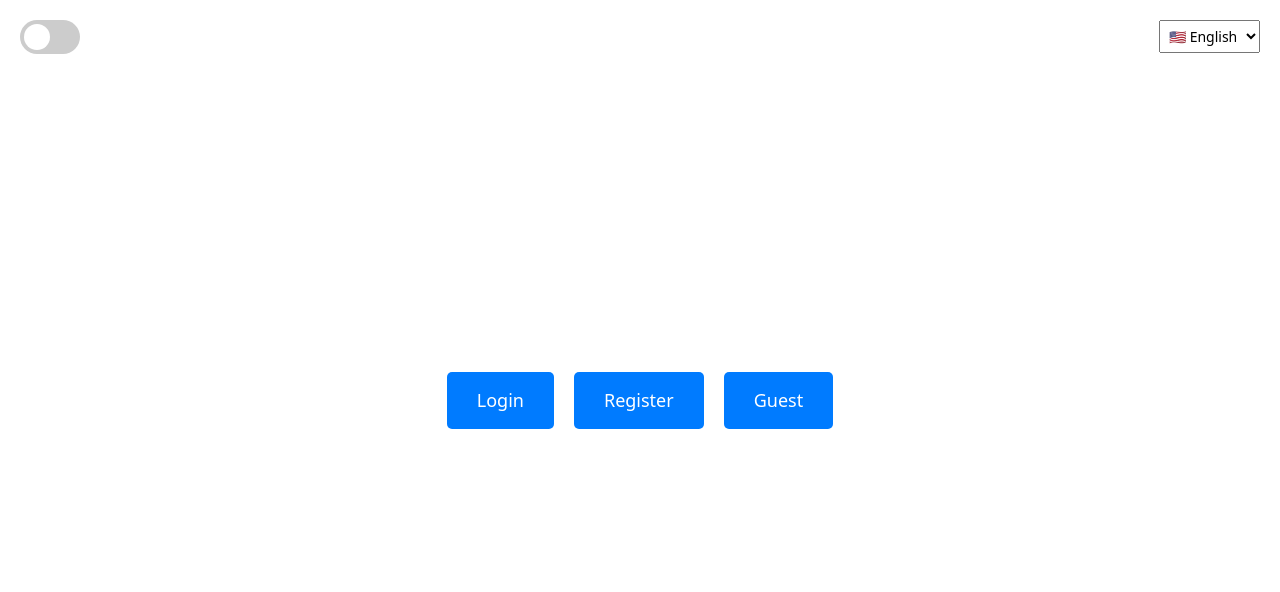
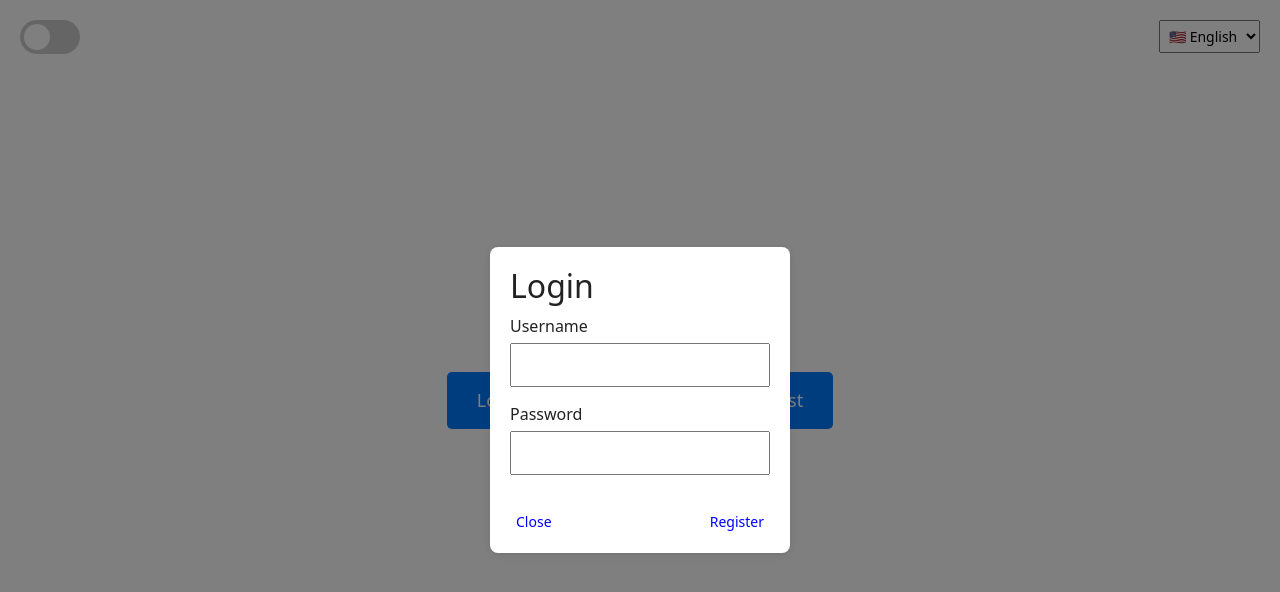
Before and after one commit to FalllenReborn/gamified_organizer, a React (Create React App) app in the folder frontend/: page / in a window 1280 px wide. Both pictures are taken after a click on the button "Login". Shown: the top 592 px of the page. Built offline with nearby package versions, Linux system fonts and the light colour scheme.

Commit message:
Login popup window added

```diff
--- a/frontend/src/App.js
+++ b/frontend/src/App.js
@@ -1,5 +1,5 @@
 import React from 'react';
-import Home from './components/home/Home';
+import Home from './components/home/home';
 import { ThemeProvider } from './ThemeContext';
 
 const App = () => {
--- a/frontend/src/ThemeContext.js
+++ b/frontend/src/ThemeContext.js
@@ -1,13 +1,18 @@
-import React, { createContext, useState } from 'react';
+import React, { createContext, useState, useEffect } from 'react';
+import { getSettings, saveSettings } from './utils/localStorageUtils';
 
 export const ThemeContext = createContext();
 
 export const ThemeProvider = ({ children }) => {
-  const [isDarkMode, setIsDarkMode] = useState(false);
-  const [selectedLanguage, setSelectedLanguage] = useState('english');
+  const [isDarkMode, setIsDarkMode] = useState(getSettings().isDarkMode);
+  const [selectedLanguage, setSelectedLanguage] = useState(getSettings().selectedLanguage);
+
+  useEffect(() => {
+    saveSettings({ isDarkMode, selectedLanguage });
+  }, [isDarkMode, selectedLanguage]);
 
   const toggleDarkMode = () => {
-    setIsDarkMode(prevMode => !prevMode);
+    setIsDarkMode((prevMode) => !prevMode);
   };
 
   const handleLanguageChange = (language) => {
--- a/frontend/src/components/home/Home.js
+++ b/frontend/src/components/home/Home.js
@@ -2,10 +2,12 @@ import React, { useState, useContext } from 'react';
 import './home.css';
 import Dashboard from '../dashboard/Dashboard';
 import { ThemeContext } from '../../ThemeContext';
+import LoginPopup from '../login/LoginPopup';
 
 const Home = () => {
   const { isDarkMode, toggleDarkMode, selectedLanguage, handleLanguageChange } = useContext(ThemeContext);
   const [isGuest, setIsGuest] = useState(false);
+  const [showLoginPopup, setShowLoginPopup] = useState(false);
 
   const handleGuestClick = () => {
     setIsGuest(true);
@@ -30,6 +32,14 @@ const Home = () => {
 
   const t = translations[selectedLanguage];
 
+  const handleLoginClick = () => {
+    setShowLoginPopup(true);
+  };
+
+  const handleClosePopup = () => {
+    setShowLoginPopup(false);
+  };
+
   if (isGuest) {
     return <Dashboard onReturnHome={handleReturnHome} />;
   }
@@ -49,10 +59,11 @@ const Home = () => {
         </select>
       </div>
       <div className="home-buttons">
-        <button className="home-button" onClick={() => {}}>{t.login}</button>
+        <button className="home-button" onClick={handleLoginClick}>{t.login}</button>
         <button className="home-button" onClick={() => {}}>{t.register}</button>
         <button className="home-button" onClick={handleGuestClick}>{t.guest}</button>
       </div>
+      <LoginPopup show={showLoginPopup} onClose={handleClosePopup} />
     </div>
   );
 };
--- /dev/null
+++ b/frontend/src/components/login/LoginPopup.js
@@ -0,0 +1,30 @@
+import React from 'react';
+import './loginPopup.css';
+
+const LoginPopup = ({ show, onClose }) => {
+  if (!show) return null;
+
+  return (
+    <div className="popup-overlay">
+      <div className="popup-content">
+        <h2>Login</h2>
+        <form className="login-form">
+          <div className="form-group">
+            <label htmlFor="username">Username</label>
+            <input type="text" id="username" name="username" required />
+          </div>
+          <div className="form-group">
+            <label htmlFor="password">Password</label>
+            <input type="password" id="password" name="password" required />
+          </div>
+          <div className="form-actions">
+            <button type="button" className="close-button" onClick={onClose}>Close</button>
+            <button type="button" className="register-button">Register</button>
+          </div>
+        </form>
+      </div>
+    </div>
+  );
+};
+
+export default LoginPopup;
--- /dev/null
+++ b/frontend/src/components/login/loginPopup.css
@@ -0,0 +1,61 @@
+.popup-overlay {
+    position: fixed;
+    top: 0;
+    left: 0;
+    width: 100%;
+    height: 100%;
+    background: rgba(0, 0, 0, 0.5);
+    display: flex;
+    justify-content: center;
+    align-items: center;
+  }
+
+  .popup-content {
+    background: white;
+    padding: 20px;
+    border-radius: 8px;
+    box-shadow: 0 2px 10px rgba(0, 0, 0, 0.1);
+    width: 300px;
+    position: relative;
+  }
+
+  .login-form {
+    display: flex;
+    flex-direction: column;
+  }
+
+  .form-group {
+    margin-bottom: 15px;
+  }
+
+  .form-group label {
+    margin-bottom: 5px;
+    display: block;
+  }
+
+  .form-group input {
+    width: 100%;
+    padding: 8px;
+    box-sizing: border-box;
+  }
+
+  .form-actions {
+    display: flex;
+    justify-content: space-between;
+    align-items: center;
+    margin-top: 20px;
+  }
+
+  .close-button,
+  .register-button {
+    background: none;
+    border: none;
+    color: blue;
+    cursor: pointer;
+    font-size: 14px;
+  }
+
+  .close-button:hover,
+  .register-button:hover {
+    text-decoration: underline;
+  }
--- a/frontend/src/components/sidebar/Sidebar.js
+++ b/frontend/src/components/sidebar/Sidebar.js
@@ -1,9 +1,11 @@
-import React, { useContext } from 'react';
+import React, { useContext, useState } from 'react';
 import { ThemeContext } from '../../ThemeContext';
+import LoginPopup from '../login/LoginPopup';
 import './sidebar.css';
 
 const Sidebar = ({ onReturnHome }) => {
     const { isDarkMode, toggleDarkMode, selectedLanguage, handleLanguageChange } = useContext(ThemeContext);
+    const [showLoginPopup, setShowLoginPopup] = useState(false);
 
     const translations = {
         english: {
@@ -26,6 +28,14 @@ const Sidebar = ({ onReturnHome }) => {
 
     const t = translations[selectedLanguage];
 
+    const handleLoginClick = () => {
+        setShowLoginPopup(true);
+      };
+
+      const handleClosePopup = () => {
+        setShowLoginPopup(false);
+      };
+
   return (
     <div className={`sidebar ${isDarkMode ? 'dark-mode' : 'light-mode'}`}>
       <div className="sidebar-top">
@@ -44,10 +54,11 @@ const Sidebar = ({ onReturnHome }) => {
         <button className="sidebar-button">{t.createXP}</button>
       </div>
       <div className="sidebar-bottom-buttons">
-        <button className="sidebar-button">{t.login}</button>
+        <button className="sidebar-button" onClick={handleLoginClick}>{t.login}</button>
         <button className="sidebar-button">{t.register}</button>
         <button className="sidebar-button" onClick={onReturnHome}>{t.returnHome}</button>
       </div>
+      <LoginPopup show={showLoginPopup} onClose={handleClosePopup} />
     </div>
   );
 };
```
